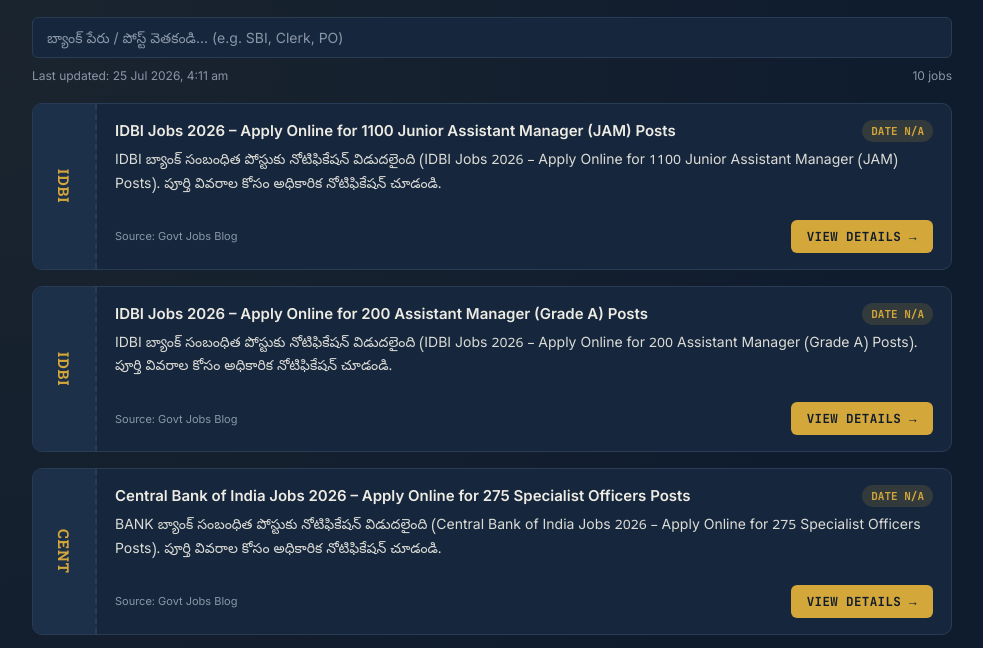
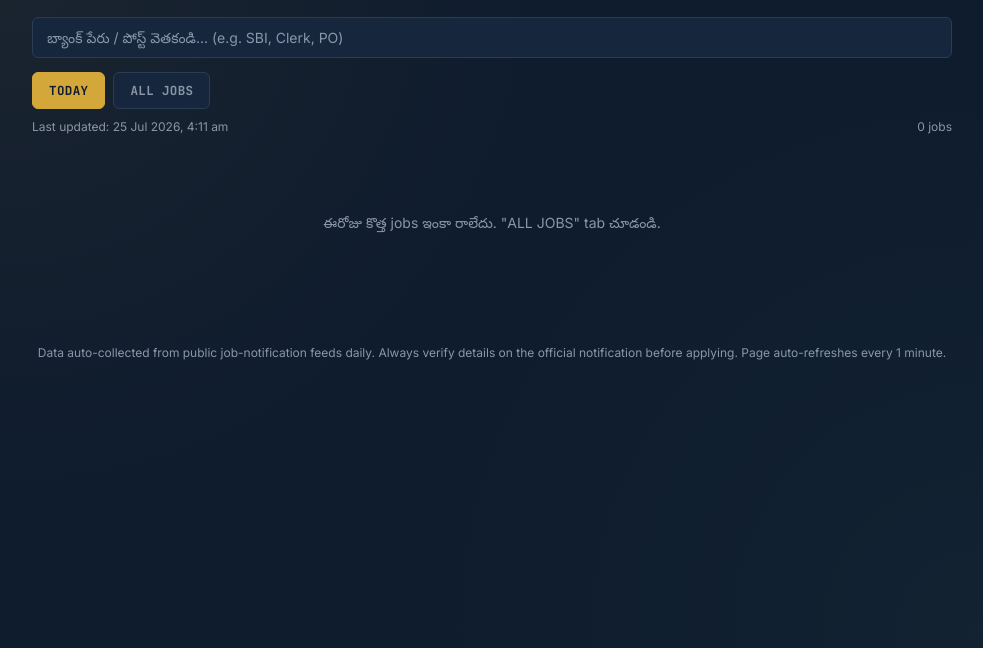
Before and after one commit to pavangidijala/bank-jobs, a plain HTML site: page index.html in a window 1280 px wide. Shown: the part 105-753 px from the top of the page, without its empty margins (148-1131 px from the left). Drawn offline with Linux system fonts and the light colour scheme.

Commit message:
Implement tabbed navigation and search for jobs
Added tab functionality for job filtering and improved search handling.

```diff
--- a/index.html
+++ b/index.html
@@ -75,6 +75,28 @@
   }
   .toolbar input:focus{outline:none;border-color:var(--gold);}
   .toolbar input::placeholder{color:var(--muted);}
+
+  .tabs{
+    max-width:960px;margin:14px auto 0;padding:0 20px;
+    display:flex;gap:8px;
+  }
+  .tab-btn{
+    font-family:'JetBrains Mono',monospace;font-weight:700;font-size:12.5px;
+    letter-spacing:0.03em;
+    background:var(--surface);
+    border:1px solid var(--line);
+    color:var(--muted);
+    padding:9px 16px;border-radius:6px;
+    cursor:pointer;
+    transition:all 0.15s ease;
+  }
+  .tab-btn:hover{border-color:var(--gold-soft);}
+  .tab-btn.active{
+    background:var(--gold);
+    border-color:var(--gold);
+    color:var(--ink);
+  }
+
   .updated-strip{
     max-width:960px;margin:10px auto 0;padding:0 20px;
     font-size:12px;color:var(--muted);
@@ -170,6 +192,12 @@
 <div class="toolbar">
   <input id="search" type="text" placeholder="బ్యాంక్ పేరు / పోస్ట్ వెతకండి... (e.g. SBI, Clerk, PO)">
 </div>
+
+<div class="tabs">
+  <button class="tab-btn active" id="tabToday" data-tab="today">TODAY</button>
+  <button class="tab-btn" id="tabAll" data-tab="all">ALL JOBS</button>
+</div>
+
 <div class="updated-strip">
   <span id="updatedAt">loading...</span>
   <span id="jobCount"></span>
@@ -180,23 +208,49 @@
 </main>
 
 <footer>
-  Data auto-collected from public job-notification feeds daily. Always verify details on the official notification before applying.
+  Data auto-collected from public job-notification feeds daily. Always verify details on the official notification before applying. Page auto-refreshes every 1 minute.
 </footer>
 
 <script>
+let currentTab = 'today';
+
 async function loadJobs(){
   const listEl = document.getElementById('jobList');
   try{
-    const res = await fetch('public/jobs.json', {cache:'no-store'});
+    const res = await fetch('public/jobs.json?t=' + Date.now(), {cache:'no-store'});
     const data = await res.json();
     window.__jobs = data.jobs || [];
     document.getElementById('updatedAt').textContent =
       'Last updated: ' + new Date(data.updatedAt).toLocaleString('en-IN', {dateStyle:'medium', timeStyle:'short'});
-    document.getElementById('jobCount').textContent = (data.count || window.__jobs.length) + ' jobs';
-    render(window.__jobs);
+    applyTabAndSearch();
   }catch(e){
     listEl.innerHTML = '<div class="empty">jobs.json ఇంకా అందుబాటులో లేదు. మొదటి scraper run అయ్యాక ఇక్కడ కనిపిస్తుంది.</div>';
   }
+}
+
+function isToday(job){
+  if(!job.postedDate) return false;
+  const posted = new Date(job.postedDate);
+  const now = new Date();
+  return posted.toDateString() === now.toDateString();
+}
+
+function applyTabAndSearch(){
+  const q = document.getElementById('search').value.toLowerCase();
+  let jobs = window.__jobs || [];
+
+  if(currentTab === 'today'){
+    jobs = jobs.filter(isToday);
+  }
+
+  if(q){
+    jobs = jobs.filter(j =>
+      j.title.toLowerCase().includes(q) || (j.teluguSummary||'').includes(q)
+    );
+  }
+
+  document.getElementById('jobCount').textContent = jobs.length + ' jobs';
+  render(jobs);
 }
 
 function daysLeft(dateStr){
@@ -233,7 +287,9 @@
 function render(jobs){
   const listEl = document.getElementById('jobList');
   if(!jobs.length){
-    listEl.innerHTML = '<div class="empty">ఏ jobs దొరకలేదు.</div>';
+    listEl.innerHTML = currentTab === 'today'
+      ? '<div class="empty">ఈరోజు కొత్త jobs ఇంకా రాలేదు. "ALL JOBS" tab చూడండి.</div>'
+      : '<div class="empty">ఏ jobs దొరకలేదు.</div>';
     return;
   }
   listEl.innerHTML = jobs.map(job => {
@@ -267,15 +323,26 @@
   return String(str).replace(/[&<>"']/g, s => ({'&':'&amp;','<':'&lt;','>':'&gt;','"':'&quot;',"'":'&#39;'}[s]));
 }
 
-document.getElementById('search').addEventListener('input', (e) => {
-  const q = e.target.value.toLowerCase();
-  const filtered = (window.__jobs || []).filter(j =>
-    j.title.toLowerCase().includes(q) || (j.teluguSummary||'').includes(q)
-  );
-  render(filtered);
+document.getElementById('search').addEventListener('input', applyTabAndSearch);
+
+document.getElementById('tabToday').addEventListener('click', () => {
+  currentTab = 'today';
+  document.getElementById('tabToday').classList.add('active');
+  document.getElementById('tabAll').classList.remove('active');
+  applyTabAndSearch();
+});
+
+document.getElementById('tabAll').addEventListener('click', () => {
+  currentTab = 'all';
+  document.getElementById('tabAll').classList.add('active');
+  document.getElementById('tabToday').classList.remove('active');
+  applyTabAndSearch();
 });
 
 loadJobs();
+
+// Auto-refresh every 1 minute
+setInterval(loadJobs, 60000);
 </script>
 </body>
 </html>
```
